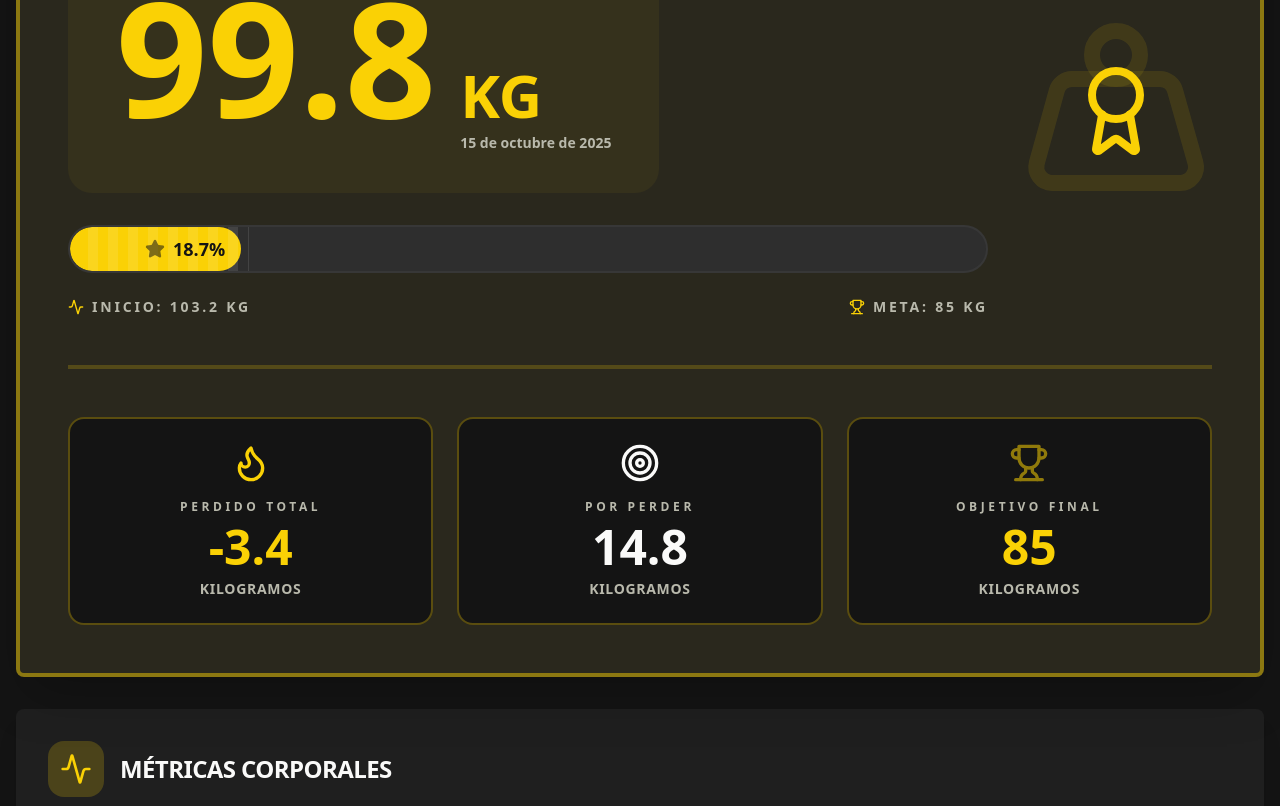
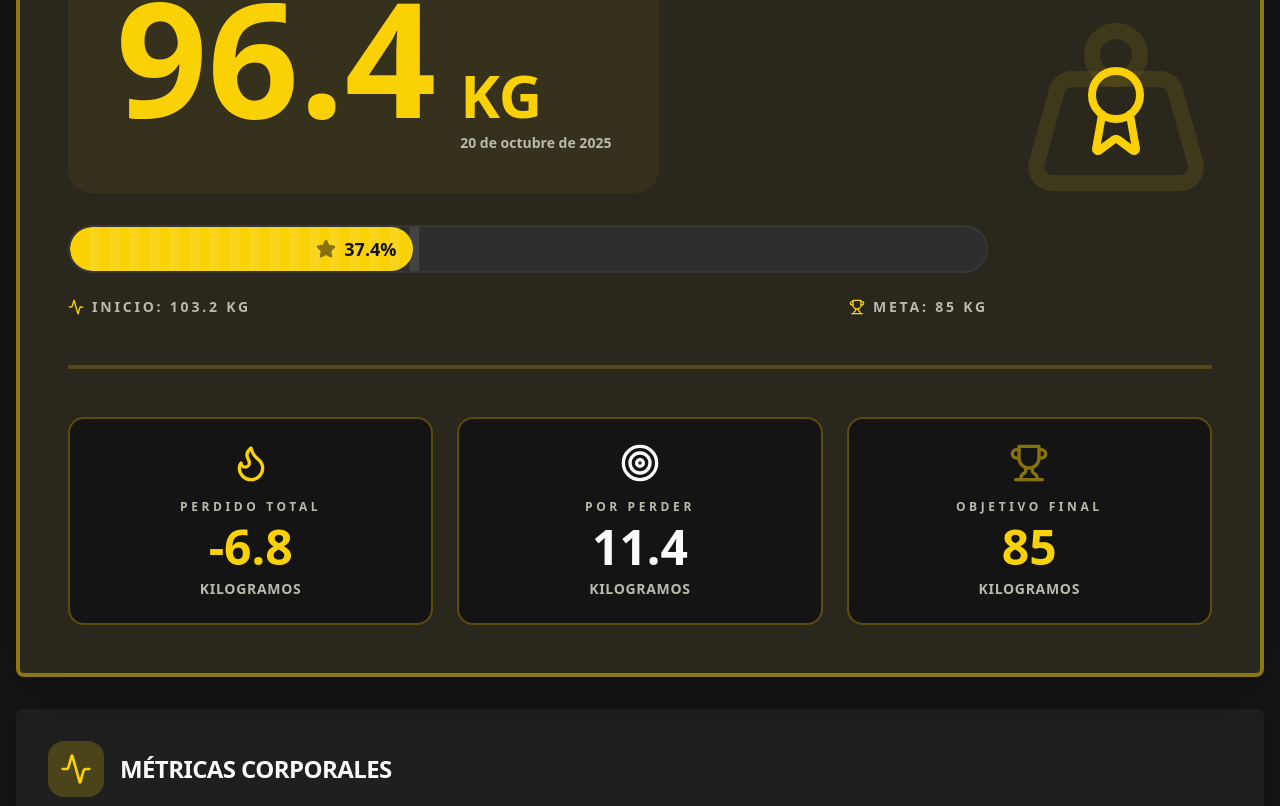
Before and after one commit to pokeblur/desafioghost, a React (Vite) app: page / in a window 1280 px wide. Shown: the part 914-1720 px from the top of the page. Built offline with nearby package versions, Linux system fonts and the light colour scheme; the HTML template or start-up script is replaced by a standard one.

Commit message:
Update metrics with new weighing data

```diff
--- a/src/pages/Index.tsx
+++ b/src/pages/Index.tsx
@@ -51,6 +51,15 @@ const Index = () => {
       bmi: 33,
       bodyFat: 36.6,
       muscle: 30.5,
+      visceralFat: 14,
+      bodyAge: 63
+    },
+    {
+      date: '2025-10-20',
+      weight: 96.4,
+      bmi: 22.8,
+      bodyFat: 36.01,
+      muscle: 30.8,
       visceralFat: 14,
       bodyAge: 63
     }
```
